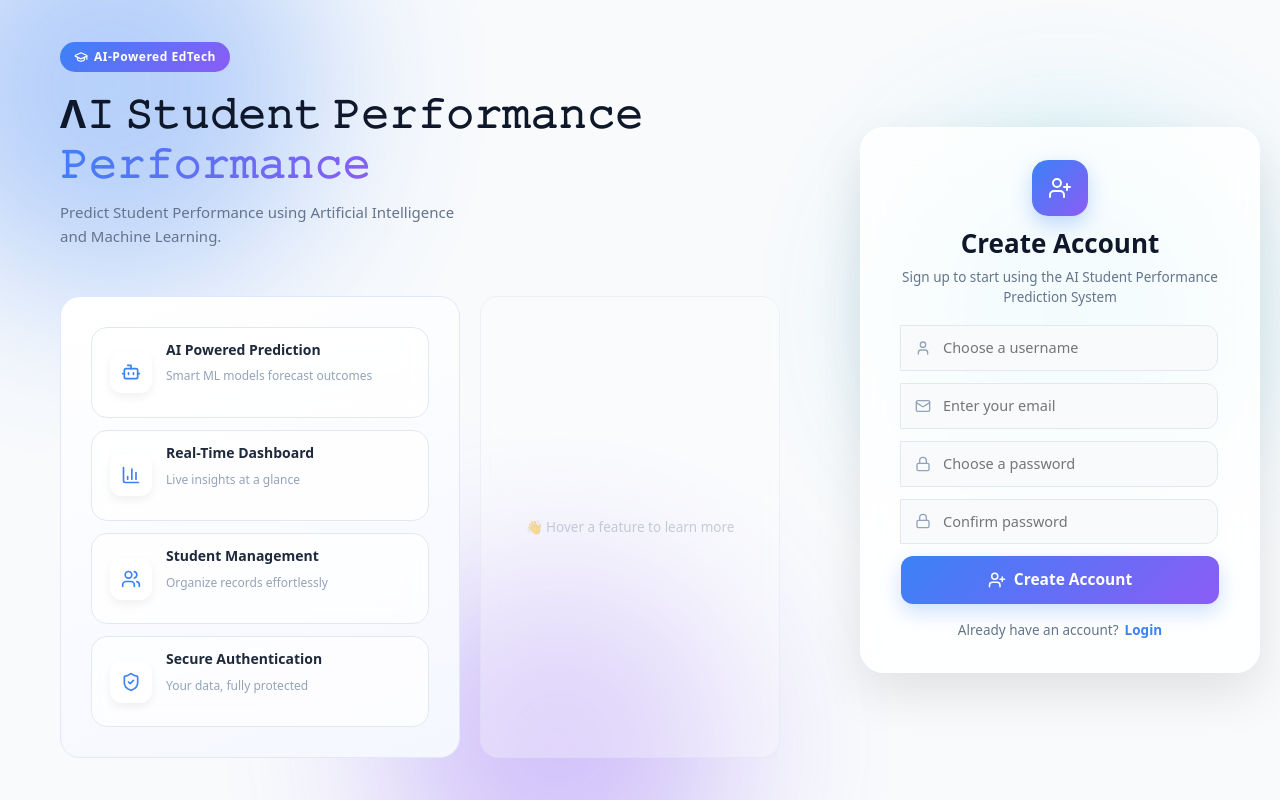
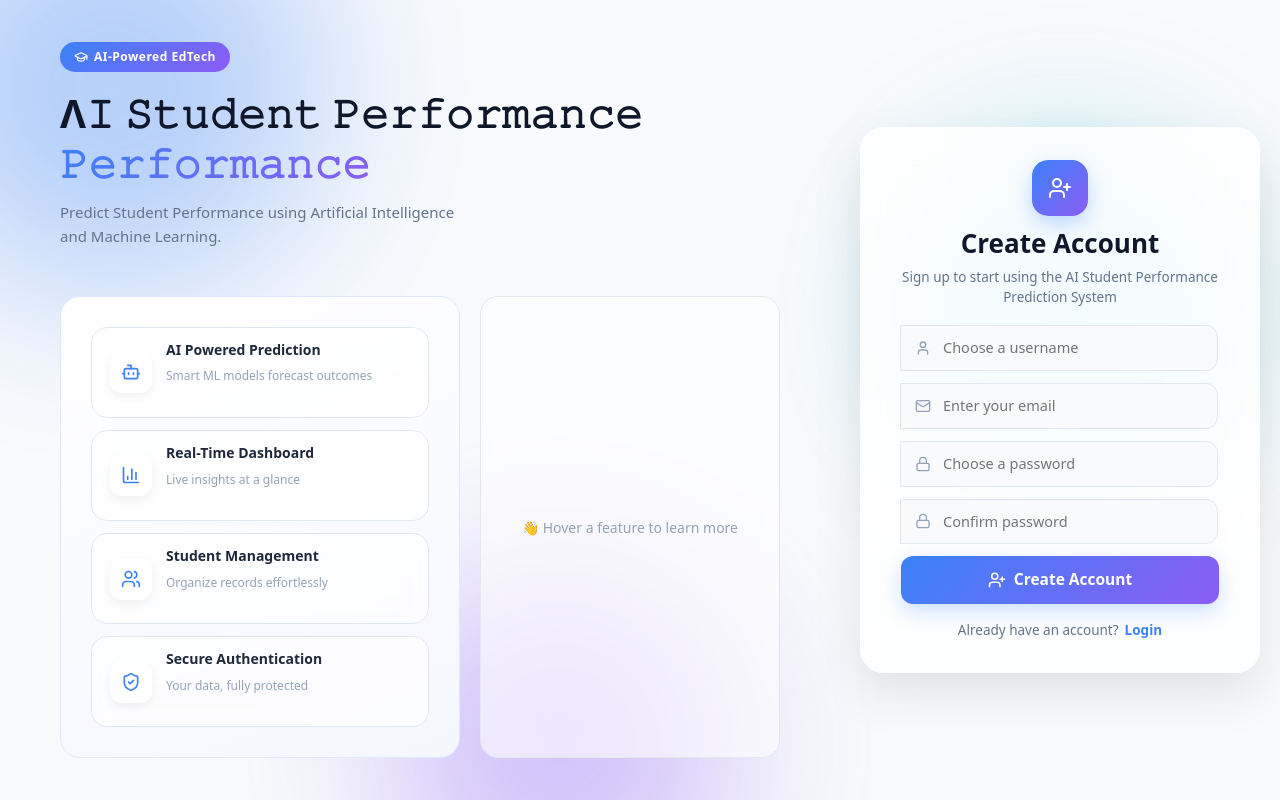
Before and after one commit to anixlevi/AI_Student_Performance_Prediction, a React (Vite) app in the folder Frontend/: page /auth/login in a window 1280 px wide. Both pictures are taken after a click on the element "Register Now". Built offline with nearby package versions, Linux system fonts and the light colour scheme; no server answers.

Commit message:
Apply signup-page class and scoped CSS for feature detail placeholder

```diff
--- a/Frontend/src/css/login.css
+++ b/Frontend/src/css/login.css
@@ -492,3 +492,22 @@ body {
     .login-card { max-width: 420px; }
 
 }
+
+/* ---------------- SIGNUP PAGE ONLY OVERRIDES ---------------- */
+
+.signup-page .feature-detail-panel {
+    opacity: 1;
+    align-items: center;
+    text-align: center;
+}
+
+.signup-page .feature-detail-panel.visible {
+    align-items: flex-start;
+    text-align: left;
+}
+
+.signup-page .feature-detail-placeholder {
+    font-size: 14px;
+    font-weight: 500;
+    color: #94a3b8;
+}
--- a/Frontend/src/pages/Signup.jsx
+++ b/Frontend/src/pages/Signup.jsx
@@ -94,7 +94,7 @@ function Signup() {
 
     return (
 
-        <div className="login-page">
+        <div className="login-page signup-page">
 
             <div className="blob blob-1"></div>
             <div className="blob blob-2"></div>
```
Also changed, not shown: 1 other file (tests, documents, lock files or other folders).
